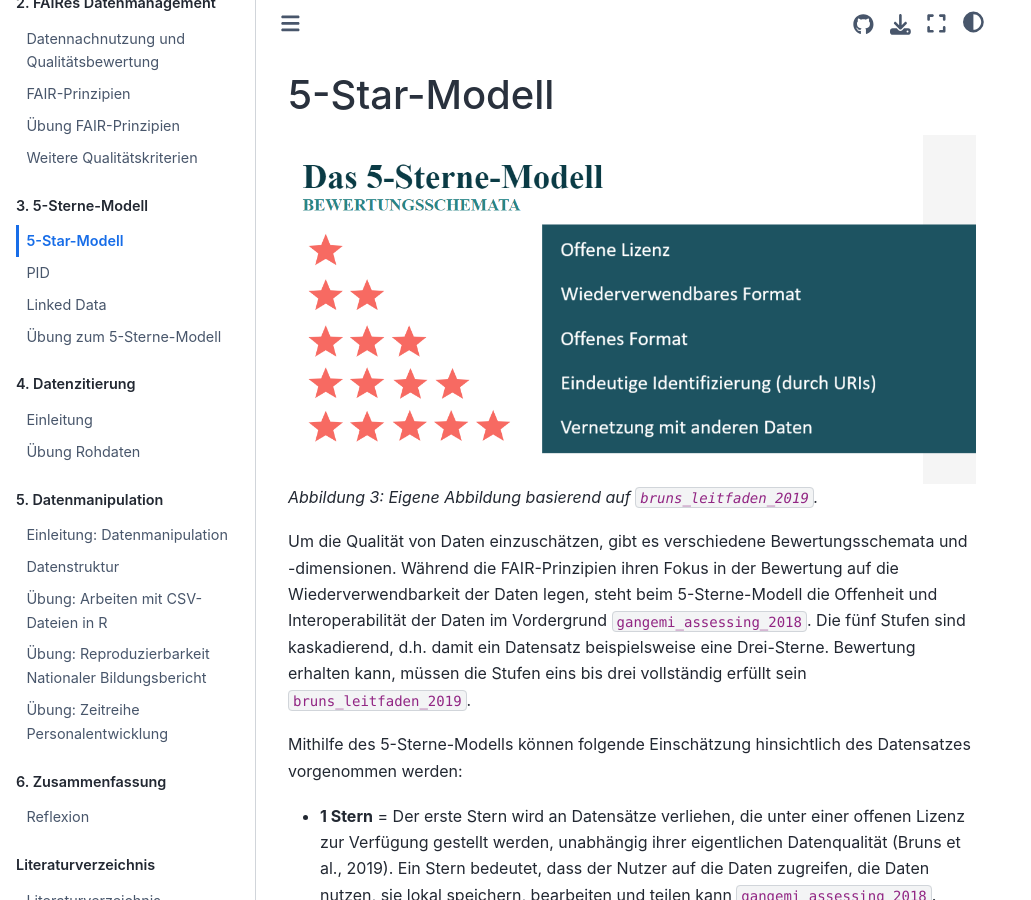
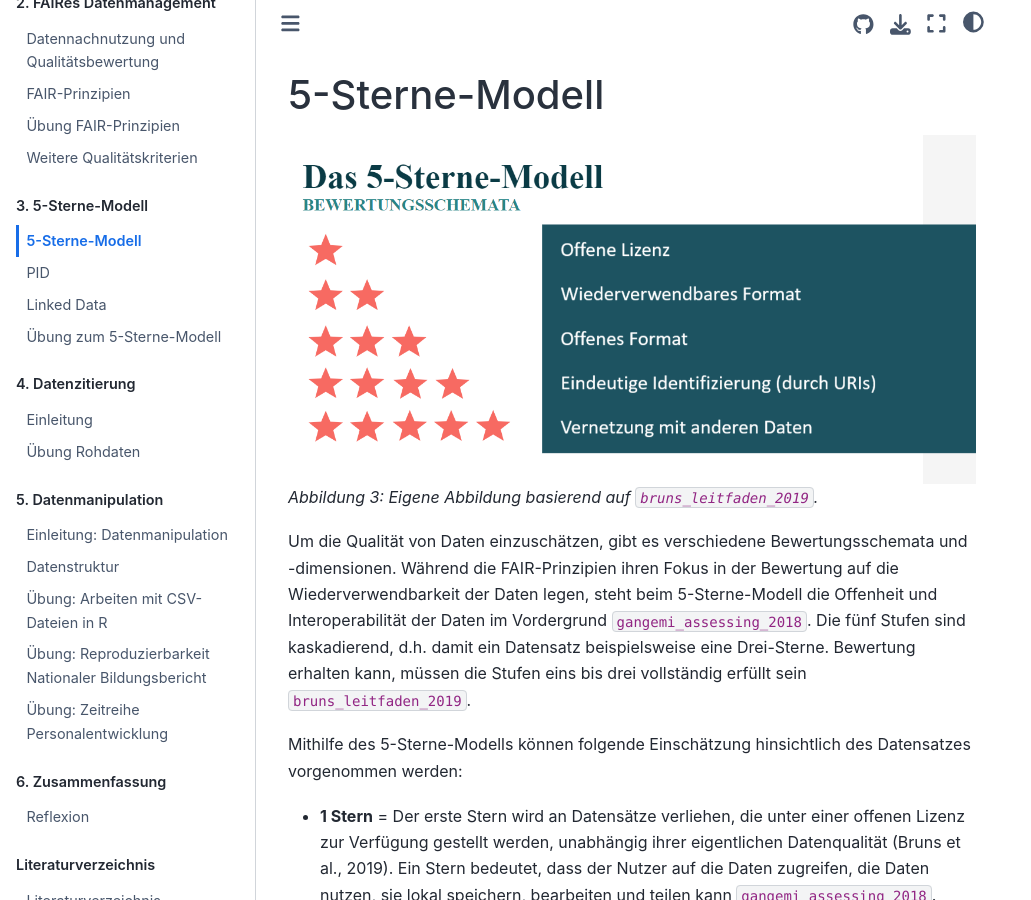
Before and after one commit to quadriga-dk/Tabelle-Fallstudie-1, a Jupyter Book: the page built from Markdown/5_Star_Model.md, in a window 1280 px wide and 900 px high. Shown: the whole window, without its empty margins (0-1031 px from the left). Built offline with Jupyter Book 1.0.4 settings and Sphinx 7.4.7 and the Sphinx Book theme 1.1.4, drawn with Linux system fonts in a browser that asks for light colours; cross-references to code outside the pages are shown as plain code.

Commit message:
Update 5_Star_Model.md

```diff
--- a/Markdown/5_Star_Model.md
+++ b/Markdown/5_Star_Model.md
@@ -1,4 +1,4 @@
-# 5-Star-Modell
+# 5-Sterne-Modell
 
 ![](_images/5_star_model.png)
 *Abbildung 3: Eigene Abbildung basierend auf {cite}`bruns_leitfaden_2019`.*
```
